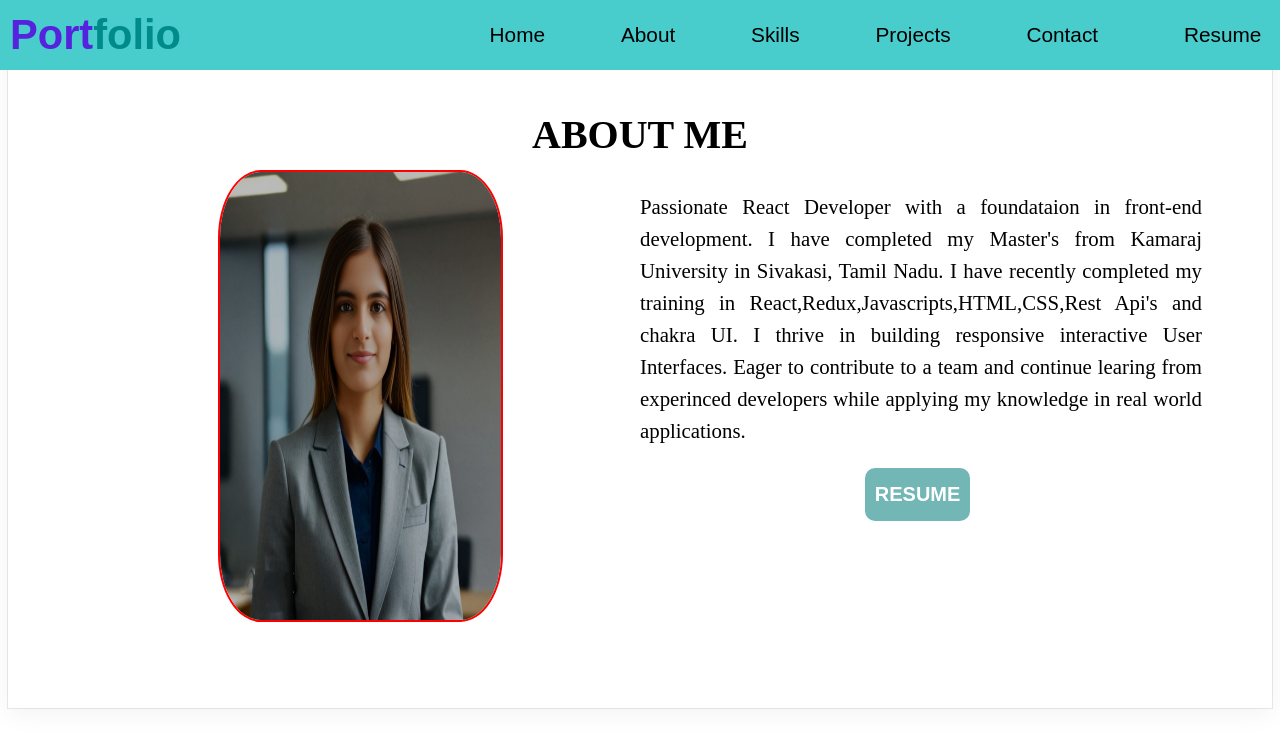
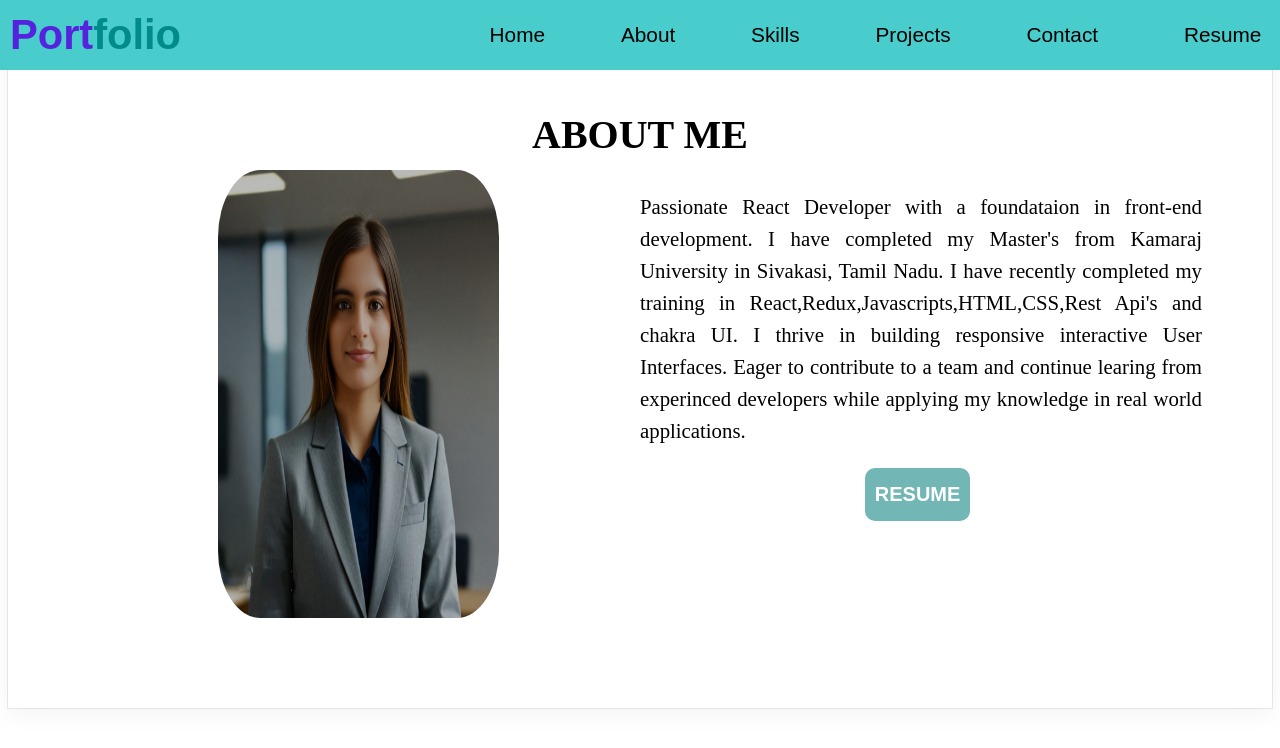
Before and after one commit to Gowsalya-Gopalakrishnan/Portfolio_Website, a React (Vite) app: page /#/about in a window 1280 px wide. Shown: the top 748 px of the page. Built offline with nearby package versions, Linux system fonts and the light colour scheme.

Commit message:
completed

```diff
--- a/src/components/About.jsx
+++ b/src/components/About.jsx
@@ -1,6 +1,6 @@
 import React from 'react'
 import '../styles/About.css'
-import pic from '../assets/Professional Image.jpg'
+import pic from '../assets/ProfessionalImage.jpg'
 const About = () => {
 
     return (
@@ -27,7 +27,7 @@ const About = () => {
 
         <div className='image'>
 
-        <img src={pic} alt=''/>
+        <img src={pic} alt='professional pic'/>
          </div>
 
       </div>
--- a/src/styles/About.css
+++ b/src/styles/About.css
@@ -35,7 +35,7 @@ box-shadow: rgba(0, 0, 0, 0.05) 0px 6px 24px 0px, rgba(0, 0, 0, 0.08) 0px 0px 0p
     margin-left: 10%;
 }
 .image img{
-     border: 2px solid red;
+     /* border: 2px solid red; */
      width: 100%;
     border-radius: 15%;
     height: 100%;
```
Also changed, not shown: src/assets/ProfessionalImage.jpg (renamed from src/assets/Professional Image.jpg).
